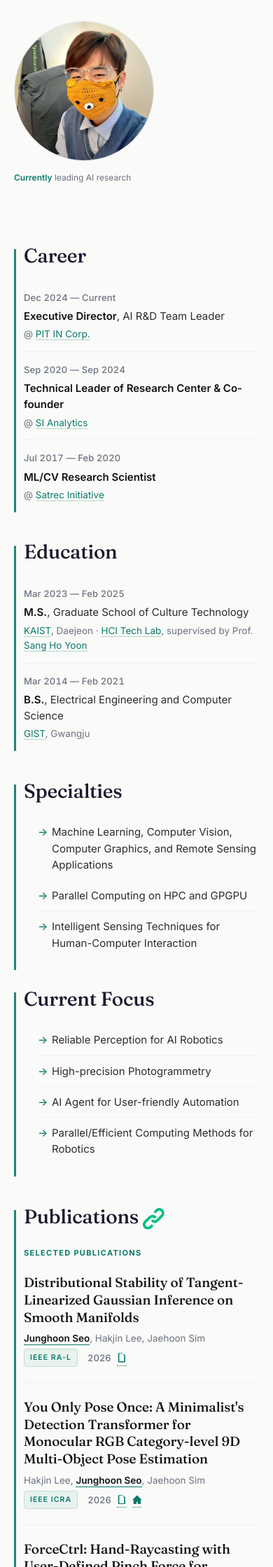
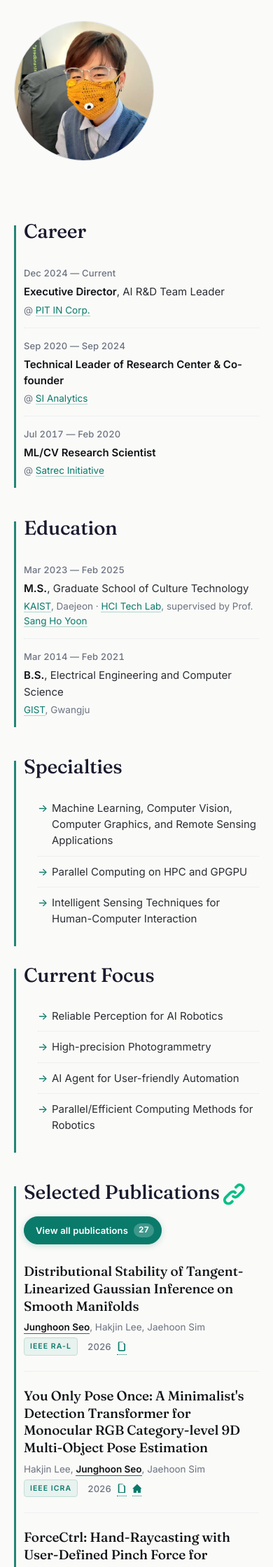
Before and after one commit to mikigom/mikigom.github.io, a Jekyll site: the page built from index.md, in a window 390 px wide. Shown: the part 533-2772 px from the top of the page at 70% size. Built offline with Jekyll 4.4.1, drawn with Linux system fonts in a browser that asks for light colours; some of the changed text lies outside the part shown.

Commit message:
Show all publications in a modal
The publication list now shows only the selected entries, with a "View
all publications" button beside the section heading that opens the full
list in a dialog. Replaces the inline expand/collapse disclosure that
pushed the rest of the page down.

- Rename the heading to "Selected Publications" and drop the redundant
  kicker line
- Solid accent button with a total count, so the entry point reads as
  clickable
- Native <dialog>: Esc/backdrop/close-button dismiss, scroll lock, focus
  returns to the trigger; falls back to inline expansion without dialog
  support
- Print the full list instead of only the selected entries
- Drop the "Currently leading AI research" portrait caption

Co-Authored-By: Claude Opus 5 <noreply@anthropic.com>

```diff
--- a/assets/styles.scss
+++ b/assets/styles.scss
@@ -203,6 +203,16 @@ textarea:focus-visible {
   a {
     text-decoration: underline;
   }
+
+  /* Print the full publication list, not just the selected ones. */
+  .pubs-trigger,
+  .pubs-modal {
+    display: none !important;
+  }
+
+  .pubs--collapsed .pub-entry {
+    display: grid !important;
+  }
 }
 
 /* Better List Styling */
@@ -240,17 +250,7 @@ img {
 
 /* Publications */
 .pubs {
-  margin-top: 20px;
-}
-
-.pubs-kicker {
-  margin: 20px 0 0;
-  font-family: 'Inter', sans-serif;
-  font-size: 11px;
-  font-weight: 700;
-  letter-spacing: 0.12em;
-  text-transform: uppercase;
-  color: var(--accent);
+  margin-top: 4px;
 }
 
 .pubs--collapsed {
@@ -259,29 +259,48 @@ img {
   }
 }
 
-.pubs-disclosure {
-  display: flex;
-  width: fit-content;
+/* "View all publications" trigger, sits beside the Publications heading */
+.pubs-trigger {
+  display: inline-flex;
+  flex: none;
+  align-self: center;
   align-items: center;
-  gap: 10px;
-  margin-top: 18px;
-  margin-right: auto;
-  margin-left: auto;
-  padding: 10px 16px;
+  gap: 8px;
+  padding: 9px 10px 9px 16px;
   appearance: none;
-  border: 1px solid var(--accent-border);
+  border: 1px solid var(--accent);
   border-radius: 999px;
-  background: var(--accent-soft);
-  color: var(--accent);
+  background: var(--accent);
+  color: #ffffff;
   cursor: pointer;
   font-family: 'Inter', sans-serif;
-  font-size: 12px;
-  font-weight: 700;
-  letter-spacing: 0.02em;
-  transition: background-color 160ms ease, border-color 160ms ease, transform 160ms ease;
+  font-size: 13px;
+  font-weight: 600;
+  line-height: 1;
+  letter-spacing: 0.01em;
+  white-space: nowrap;
+  box-shadow: 0 2px 8px rgba(10, 122, 107, 0.22);
+  transition: background-color 160ms ease, border-color 160ms ease, box-shadow 160ms ease, transform 160ms ease;
+
+  &__count {
+    display: inline-flex;
+    align-items: center;
+    justify-content: center;
+    min-width: 24px;
+    height: 20px;
+    padding: 0 7px;
+    border-radius: 999px;
+    background: rgba(255, 255, 255, 0.22);
+    color: #ffffff;
+    font-size: 11.5px;
+    font-weight: 700;
+    font-variant-numeric: tabular-nums;
+  }
 
   &:hover {
-    border-color: var(--accent);
+    border-color: var(--accent-strong);
+    background: var(--accent-strong);
+    box-shadow: 0 4px 14px rgba(10, 122, 107, 0.3);
     transform: translateY(-1px);
   }
 
@@ -290,30 +309,90 @@ img {
     outline-offset: 3px;
   }
 
-  &__hide {
+  &[aria-expanded='true'] .pubs-trigger__count {
     display: none;
   }
+}
 
-  &__icon {
-    width: 7px;
-    height: 7px;
-    border-right: 1.5px solid currentColor;
-    border-bottom: 1.5px solid currentColor;
-    transform: translateY(-2px) rotate(45deg);
-    transition: transform 160ms ease;
+/* All-publications modal */
+.is-modal-open {
+  overflow: hidden;
+}
+
+.pubs-modal {
+  width: min(880px, calc(100vw - 32px));
+  max-width: none;
+  max-height: min(86vh, 880px);
+  padding: 0;
+  border: 1px solid var(--rule);
+  border-radius: 16px;
+  background: var(--surface);
+  color: var(--ink);
+  box-shadow: 0 28px 70px rgba(15, 18, 22, 0.26);
+  overflow: hidden;
+
+  &::backdrop {
+    background: rgba(15, 18, 22, 0.55);
+    backdrop-filter: blur(2px);
   }
 
-  &[aria-expanded='true'] {
-    .pubs-disclosure__show {
-      display: none;
+  &[open] {
+    display: flex;
+    flex-direction: column;
+  }
+
+  &__head {
+    display: flex;
+    flex: none;
+    align-items: center;
+    justify-content: space-between;
+    gap: 16px;
+    padding: 20px 26px 16px;
+    border-bottom: 1px solid var(--rule-soft);
+  }
+
+  &__title {
+    margin: 0;
+    font-family: 'Fraunces', Georgia, serif;
+    font-size: 24px;
+    font-weight: 500;
+    letter-spacing: -0.01em;
+  }
+
+  &__close {
+    display: inline-flex;
+    flex: none;
+    align-items: center;
+    justify-content: center;
+    width: 34px;
+    height: 34px;
+    appearance: none;
+    border: 1px solid var(--rule);
+    border-radius: 50%;
+    background: var(--bg);
+    color: var(--muted);
+    cursor: pointer;
+    font-size: 22px;
+    line-height: 1;
+
+    &:hover {
+      border-color: var(--accent);
+      background: var(--accent-soft);
+      color: var(--accent);
     }
+  }
 
-    .pubs-disclosure__hide {
-      display: inline;
-    }
+  /* Focused on open so arrow keys scroll the list right away; not tab-reachable. */
+  &__body {
+    flex: 1;
+    min-height: 0;
+    padding: 0 26px 26px;
+    overflow-y: auto;
+    overscroll-behavior: contain;
+    -webkit-overflow-scrolling: touch;
 
-    .pubs-disclosure__icon {
-      transform: translateY(2px) rotate(225deg);
+    &:focus {
+      outline: none;
     }
   }
 }
@@ -435,6 +514,23 @@ img {
   }
   .pub-thumb {
     display: none;
+  }
+  .section__head--pubs {
+    flex-wrap: wrap;
+    row-gap: 12px;
+  }
+  .pubs-modal {
+    width: calc(100vw - 20px);
+    max-height: 92vh;
+    border-radius: 12px;
+
+    &__head {
+      padding: 18px 18px 14px;
+    }
+
+    &__body {
+      padding: 0 18px 20px;
+    }
   }
 }
 
@@ -602,17 +698,6 @@ hr {
   }
 }
 
-.portrait-caption {
-  margin-top: 14px;
-  font-size: 12px;
-  color: var(--muted);
-
-  strong {
-    color: var(--accent);
-    font-weight: 600;
-  }
-}
-
 .btn-primary {
   font-size: 14px;
   padding: 11px 22px;
@@ -665,6 +750,10 @@ hr {
     align-items: baseline;
     margin-bottom: 20px;
     gap: 16px;
+
+    &--pubs {
+      align-items: center;
+    }
   }
 
   &__head h2 {
--- a/index.md
+++ b/index.md
@@ -31,7 +31,6 @@ show_title: false
     <div class="portrait-circle">
       <img src="/assets/YN2n7fI_.jpg" alt="Junghoon Seo" />
     </div>
-    <div class="portrait-caption"><strong>Currently</strong> leading AI research</div>
   </div>
 </section>
 
@@ -111,10 +110,13 @@ show_title: false
 </div>
 
 <section class="section">
-  <header class="section__head">
-    <h2>Publications <a href="https://scholar.google.com/citations?user=9KBQk-YAAAAJ&amp;hl=en" aria-label="Google Scholar" title="Google Scholar">{% include icon.html id="link" width="14" height="14" %}</a></h2>
+  <header class="section__head section__head--pubs">
+    <h2>Selected Publications <a href="https://scholar.google.com/citations?user=9KBQk-YAAAAJ&amp;hl=en" aria-label="Google Scholar" title="Google Scholar">{% include icon.html id="link" width="14" height="14" %}</a></h2>
+    <button id="publications-open" class="pubs-trigger" type="button" aria-haspopup="dialog" hidden>
+      <span>View all publications</span>
+      <span class="pubs-trigger__count" data-pubs-count></span>
+    </button>
   </header>
-  <p class="pubs-kicker">Selected publications</p>
   <div class="pubs" id="publications-list">
 
 <div class="pub-entry pub-entry--selected">
@@ -527,25 +529,75 @@ show_title: false
 
   </div>
 
-  <button id="publications-toggle" class="pubs-disclosure" type="button" aria-expanded="false" aria-controls="publications-list" hidden>
-    <span class="pubs-disclosure__show">View all publications</span>
-    <span class="pubs-disclosure__hide">Show selected publications</span>
-    <span class="pubs-disclosure__icon" aria-hidden="true"></span>
-  </button>
+  <dialog id="publications-modal" class="pubs-modal" aria-labelledby="publications-modal-title">
+    <div class="pubs-modal__head">
+      <h2 class="pubs-modal__title" id="publications-modal-title">All publications</h2>
+      <button id="publications-close" class="pubs-modal__close" type="button" aria-label="Close all publications">
+        <span aria-hidden="true">&times;</span>
+      </button>
+    </div>
+    <div class="pubs-modal__body" id="publications-modal-body" tabindex="-1" autofocus></div>
+  </dialog>
 
   <script>
     (() => {
       const list = document.getElementById('publications-list');
-      const toggle = document.getElementById('publications-toggle');
-      if (!list || !toggle) return;
+      const openBtn = document.getElementById('publications-open');
+      if (!list || !openBtn) return;
+
+      const total = list.querySelectorAll('.pub-entry').length;
+      document.querySelectorAll('[data-pubs-count]').forEach((el) => {
+        el.textContent = String(total);
+      });
 
       list.classList.add('pubs--collapsed');
-      toggle.hidden = false;
+      openBtn.hidden = false;
 
-      toggle.addEventListener('click', () => {
-        const nextExpanded = toggle.getAttribute('aria-expanded') !== 'true';
-        toggle.setAttribute('aria-expanded', String(nextExpanded));
-        list.classList.toggle('pubs--collapsed', !nextExpanded);
+      const modal = document.getElementById('publications-modal');
+      const modalBody = document.getElementById('publications-modal-body');
+      const closeBtn = document.getElementById('publications-close');
+
+      // Without <dialog> support, fall back to expanding the list in place.
+      if (!modal || typeof modal.showModal !== 'function') {
+        if (modal) modal.remove();
+        openBtn.setAttribute('aria-expanded', 'false');
+        openBtn.setAttribute('aria-controls', 'publications-list');
+        openBtn.removeAttribute('aria-haspopup');
+        openBtn.addEventListener('click', () => {
+          const expanded = openBtn.getAttribute('aria-expanded') === 'true';
+          openBtn.setAttribute('aria-expanded', String(!expanded));
+          list.classList.toggle('pubs--collapsed', expanded);
+        });
+        return;
+      }
+
+      let filled = false;
+      const fill = () => {
+        if (filled) return;
+        const all = list.cloneNode(true);
+        all.removeAttribute('id');
+        all.classList.remove('pubs--collapsed');
+        modalBody.appendChild(all);
+        filled = true;
+      };
+
+      openBtn.addEventListener('click', () => {
+        fill();
+        modal.showModal();
+        modalBody.scrollTop = 0;
+        document.documentElement.classList.add('is-modal-open');
+      });
+
+      closeBtn.addEventListener('click', () => modal.close());
+
+      // Click on the backdrop targets the dialog itself.
+      modal.addEventListener('click', (event) => {
+        if (event.target === modal) modal.close();
+      });
+
+      modal.addEventListener('close', () => {
+        document.documentElement.classList.remove('is-modal-open');
+        openBtn.focus();
       });
     })();
   </script>
```
